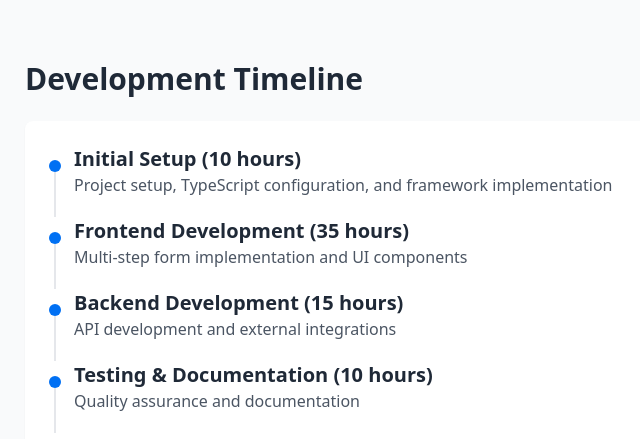
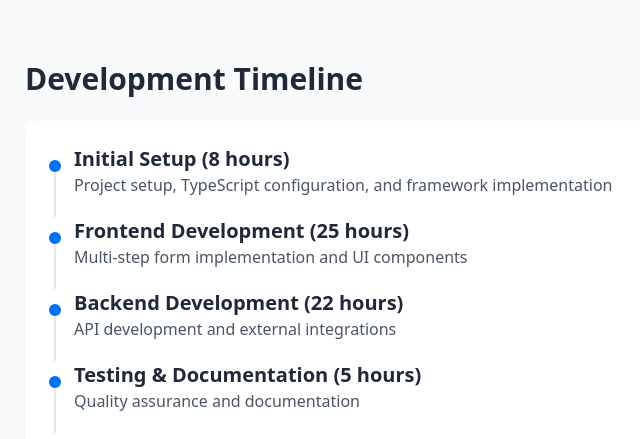
Before and after one commit to osamarehman/hex-docs, a website: page hexnextjs.html in a window 1280 px wide. Shown: the part 1665-2104 px from the top of the page, 295-935 px from the left. Drawn offline with nearby package versions, Linux system fonts and the light colour scheme.

Commit message:
Update hexnextjs.html

```diff
--- a/hexnextjs.html
+++ b/hexnextjs.html
@@ -240,19 +240,19 @@
                 <h2 class="text-3xl font-bold text-gray-800 mb-6">Development Timeline</h2>
                 <div class="bg-white rounded-lg shadow-sm p-6">
                     <div class="timeline-item">
-                        <h3 class="text-xl font-semibold text-gray-800">Initial Setup (10 hours)</h3>
+                        <h3 class="text-xl font-semibold text-gray-800">Initial Setup (8 hours)</h3>
                         <p class="text-gray-600">Project setup, TypeScript configuration, and framework implementation</p>
                     </div>
                     <div class="timeline-item">
-                        <h3 class="text-xl font-semibold text-gray-800">Frontend Development (35 hours)</h3>
+                        <h3 class="text-xl font-semibold text-gray-800">Frontend Development (25 hours)</h3>
                         <p class="text-gray-600">Multi-step form implementation and UI components</p>
                     </div>
                     <div class="timeline-item">
-                        <h3 class="text-xl font-semibold text-gray-800">Backend Development (15 hours)</h3>
+                        <h3 class="text-xl font-semibold text-gray-800">Backend Development (22 hours)</h3>
                         <p class="text-gray-600">API development and external integrations</p>
                     </div>
                     <div class="timeline-item">
-                        <h3 class="text-xl font-semibold text-gray-800">Testing & Documentation (10 hours)</h3>
+                        <h3 class="text-xl font-semibold text-gray-800">Testing & Documentation (5 hours)</h3>
                         <p class="text-gray-600">Quality assurance and documentation</p>
                     </div>
                 </div>
```
